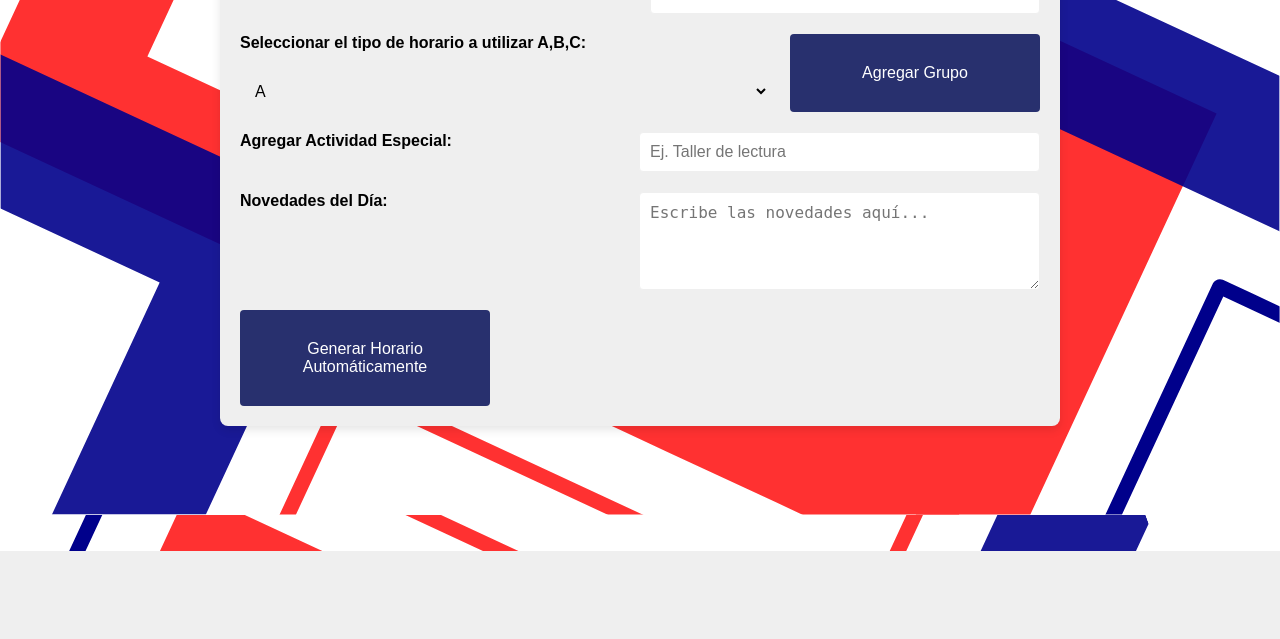
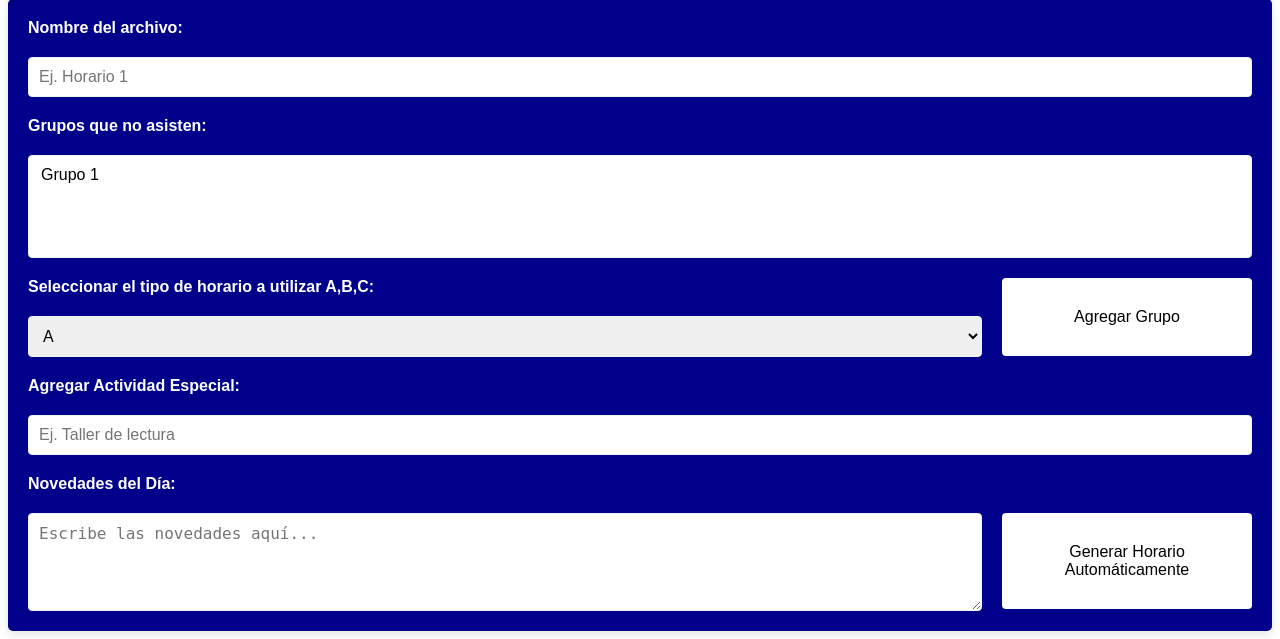
Before and after one commit to Shyk0/Zeitplan, a PHP site: page /FormularioMaterias_page.html in a window 1280 px wide. Shown: the part 249-888 px from the top of the page. Before the commit the page ends 800 px from the top, so only its background shows below. Run offline with PHP 8.4, Linux system fonts and the light colour scheme.

Commit message:
V.2 styles_formulario_page.css

```diff
--- a/styles/styles_formulario_page.css
+++ b/styles/styles_formulario_page.css
@@ -1,45 +1,47 @@
 body {
     font-family: Arial, sans-serif;
+    background-position: center;
+    margin: 0, auto;
+    padding: 0;
+    color: #ffffff;
 
-    background-position: center;
-    margin: 0;
-    padding: 0;
-}
-body{
-    background-image: url('../assets/background.svg');
-    background-size: cover;
-    background-position: center;
-    color: #000000;
 }
 .form-container-arriba {
+    background-image: url('../assets/Logo\ Proyecto\ zeitplan.jpeg'); /* direccion de imagen*/
+    background-repeat: no-repeat; /*Para que no aparesca duplicada*/
+    background-position: center;
+    background-size: contain; /* para que solo sea del tamano del contenedor*/
+
     display: flex;
     flex-wrap: wrap;
-    gap: 20px;
+    gap: 50px;
     justify-content: space-between;
     padding: 20px;
-    background-color: #efefef;
     max-width: 100%;
-    margin: 0 auto;
-    margin: 20px;
-    border-radius: 8px;
-    box-shadow: 0 4px 10px rgba(0, 0, 0, 0.1);
-}
-.form-container {
-    display: flex;
-    flex-wrap: wrap;
-    gap: 20px;
-    justify-content: space-between;
-    padding: 20px;
-    background-color: #efefef;
-    max-width: 800px;
+    min-height: 200px;
     margin: 0 auto;
     border-radius: 8px;
     box-shadow: 0 4px 10px rgba(0, 0, 0, 0.1);
 }
 
 
+.form-container {
+    /*Ajustes para que el contenedor ocupe el espacio necesario*/
+    display: flex;
+    flex-wrap: wrap;
+    gap: 20px;
+    justify-content: space-between;
+    padding: 20px;
+    background-color: darkblue;
+    max-width: 97%;
+    margin: 0 auto;
+    border-radius: 5px;
+    box-shadow: 0 4px 10px rgba(0, 0, 0, 0.1);
+}
+
+
 .form-container label, .form-container select, .form-container input, .form-container textarea, .form-container button {
-    flex: 1 1 45%;
+    flex: 75%;
     min-width: 200px;
     font-size: 16px;
 }
@@ -62,8 +64,7 @@ textarea {
 
 button {
     padding: 30px;
-    background-color: #28306E;
-    color: white;
+    background-color: white;
     border: none;
     border-radius: 4px;
     cursor: pointer;
@@ -73,27 +74,10 @@ button {
     max-width: 250px;
     box-sizing: border-box;
     align-self: flex-start;
-
-
 }
 
-.boton-dos {
-    background-color: #28306E;
-    color: white;
-    padding: 10px 20px;
-    border: none;
-    border-radius: 5px;
-    cursor: pointer;
-
-}
-
-.boton-dos:hover {
-    background-color: darkblue;
-}
-
-
 button:hover {
-    background-color: darkblue;
+    background-color: #3498db;
 }
 
 /* Estilos para la vista previa */
@@ -101,7 +85,7 @@ button:hover {
     margin: 20px auto;
     padding: 20px;
     max-width: 800px;
-    background-color: #ffffff;
+    background-color: #3498db;
     border-radius: 8px;
     box-shadow: 0 4px 10px rgba(0, 0, 0, 0.1);
 }
@@ -118,8 +102,8 @@ button:hover {
 
 #grupos-container{
     display: flex;
-    flex-direction: column; /* Asegura que cada grupo esté en una nueva línea */
-    gap: 10px; /* Espacio entre grupos */
+    flex-wrap: wrap; /* Asegura que cada grupo esté en una nueva línea */
+    gap: 20px; /* Espacio entre grupos */
     flex-grow: 1; /* Permite que el contenedor crezca, pero no el botón */
 }
 
@@ -136,6 +120,7 @@ button:hover {
 
 
 @media (max-width: 600px) {
+    /*Es para que se pueda visualizar en cualquier ancho de pantalla */
     .form-container {
         flex-direction: column;
     }
```
